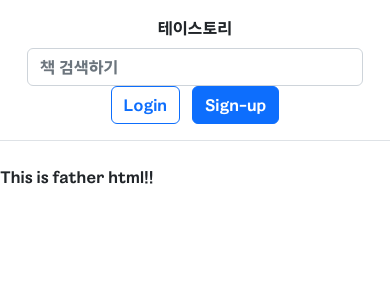
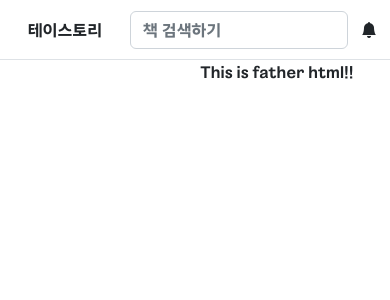
Before and after one commit to SY2on/Tastory, a Flask app: page / in a window 390 px wide. Shown: the top 300 px of the page. Run offline with Flask 2, Linux system fonts and the light colour scheme; some libraries are stand-ins or nearby versions.

Commit message:
[ DESGIN ] nav 요소 넓이 및 content margin값 조정

```diff
--- a/static/css/style.css
+++ b/static/css/style.css
@@ -12,15 +12,25 @@ body {
     }
 } */
 
+header {
+    background-color: #ffffff;
+    height: 60px;
+}
+
+header > a {
+    width: 200px;
+    text-align: center;
+}
+
 #sidebar-nav {
     position: fixed;
     top: 0;
     bottom: 0;
     left: 0;
     padding: 58px 0 0;
-    /* Height of navbar */
+    text-align: center;
     box-shadow: 0 2px 5px 0 rgb(0 0 0 / 5%), 0 2px 10px 0 rgb(0 0 0 / 5%);
-    width: 240px;
+    width: 200px;
     z-index: -1;
 }
 
@@ -44,3 +54,7 @@ body {
     overflow-y: auto;
     /* Scrollable contents if viewport is shorter than content. */
 }
+
+.content {
+    margin-left: 200px;
+}
--- a/templates/index.html
+++ b/templates/index.html
@@ -20,8 +20,8 @@
 <body>
     <nav>
         <header
-            class="d-flex flex-wrap align-items-center justify-content-center justify-content-md-between py-3 mb-4 border-bottom">
-            <a href="/" class="d-flex align-items-center col-md-3 mb-2 mb-md-0 text-dark text-decoration-none">
+            class="d-flex align-items-center justify-content-center justify-content-md-between border-bottom">
+            <a href="/" class="text-dark text-decoration-none">
                 테이스토리
             </a>
 
@@ -33,8 +33,7 @@
             </div>
 
             <div class="col-md-3 text-end">
-                <button type="button" class="btn btn-outline-primary me-2">Login</button>
-                <button type="button" class="btn btn-primary">Sign-up</button>
+                <button class="btn"><i class="bi bi-bell-fill"></i></button>
             </div>
         </header>
     </nav>
```
